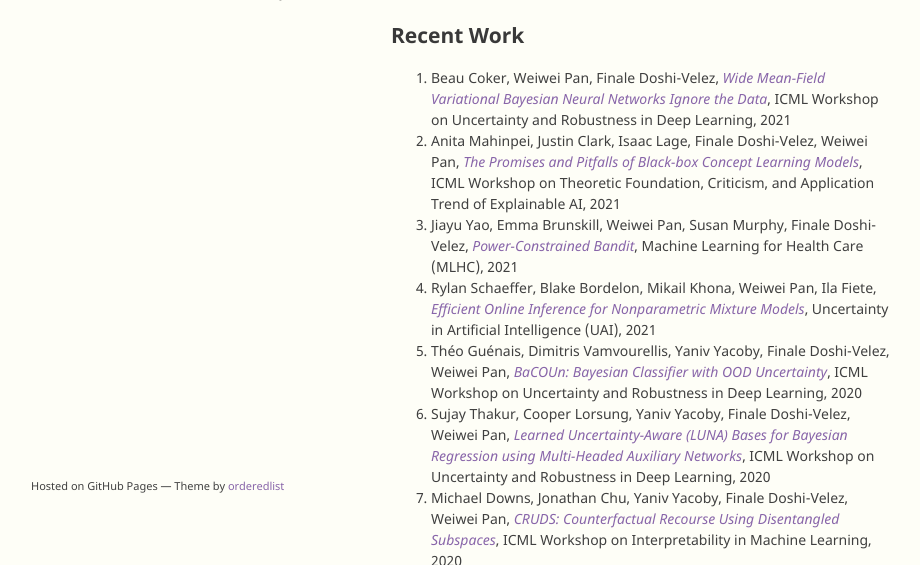
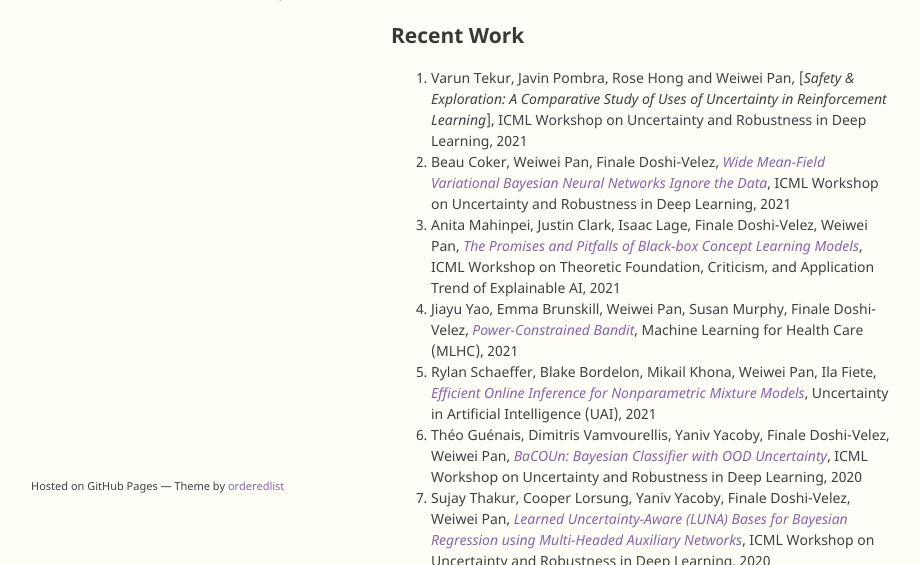
Before and after one commit to onefishy/old_webpage, a Jekyll site: the page built from index.md, in a window 1280 px wide and 900 px high, cut to the strip 335-900 px from the top of the window. Shown: the whole strip, without its empty margins (179-1099 px from the left). Built offline with Jekyll 4.4.1, drawn with Linux system fonts in a browser that asks for light colours; our own code applies the rules of GitHub Pages for plain Markdown files.

Commit message:
Update index.md

```diff
--- a/index.md
+++ b/index.md
@@ -6,6 +6,7 @@ In a former life, I did research in pure math (specifically algebraic topology)
 
 
 ## Recent Work
+0. Varun Tekur, Javin Pombra, Rose Hong and Weiwei Pan, [*Safety & Exploration: A Comparative Study of Uses of Uncertainty in Reinforcement Learning*], ICML Workshop on Uncertainty and Robustness in Deep Learning, 2021
 1. Beau Coker, Weiwei Pan, Finale Doshi-Velez, [*Wide Mean-Field Variational Bayesian Neural Networks Ignore the Data*](https://arxiv.org/pdf/2106.07052.pdf), ICML Workshop on Uncertainty and Robustness in Deep Learning, 2021
 2. Anita Mahinpei, Justin Clark, Isaac Lage, Finale Doshi-Velez, Weiwei Pan, [*The Promises and Pitfalls of Black-box Concept Learning Models*](http://arxiv.org/abs/2106.13314), ICML Workshop on Theoretic Foundation, Criticism, and Application Trend of Explainable AI, 2021
 3. Jiayu Yao, Emma Brunskill, Weiwei Pan, Susan Murphy, Finale Doshi-Velez, [*Power-Constrained Bandit*](https://arxiv.org/pdf/2004.06230.pdf), Machine Learning for Health Care (MLHC), 2021
```
